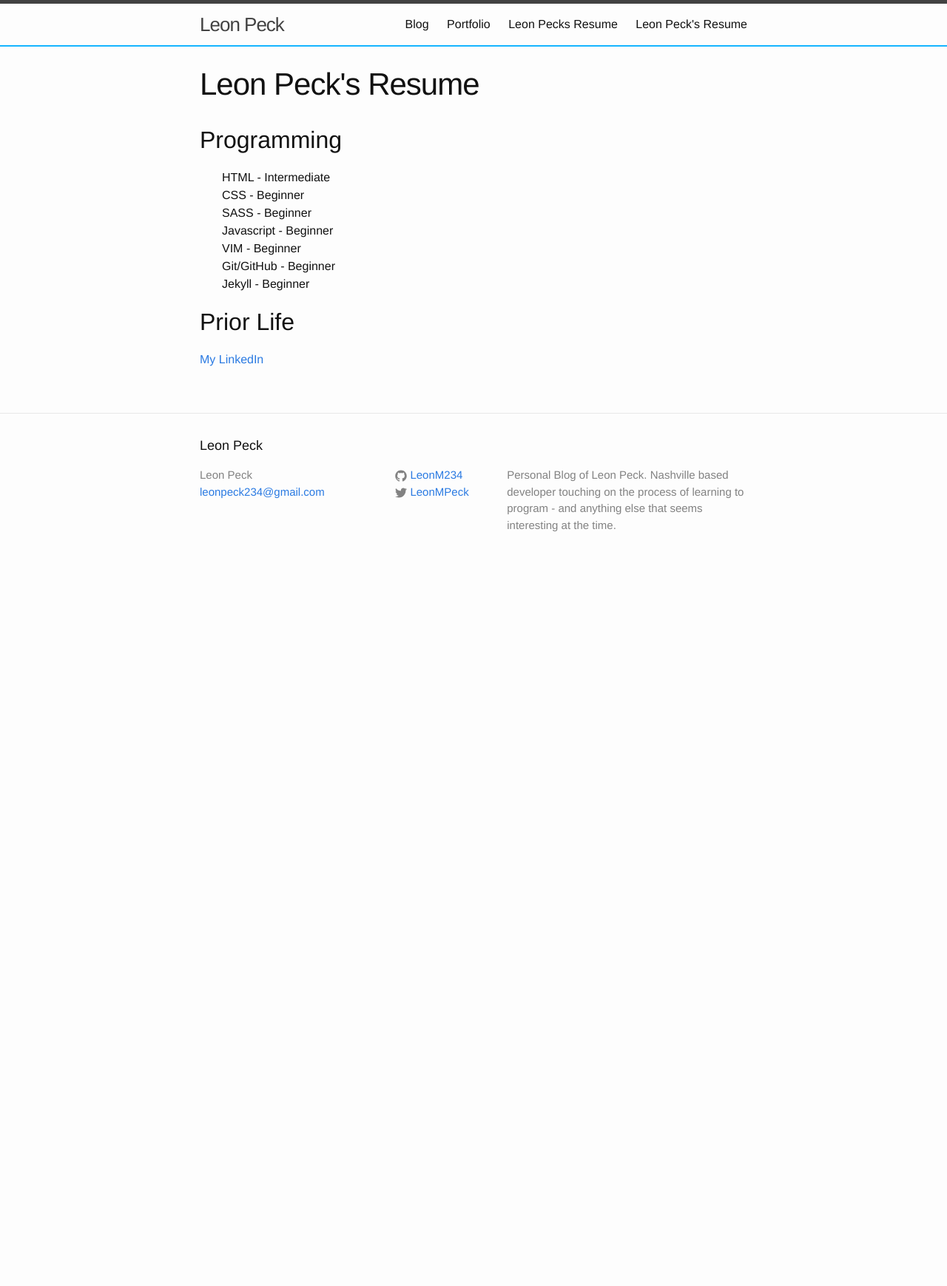
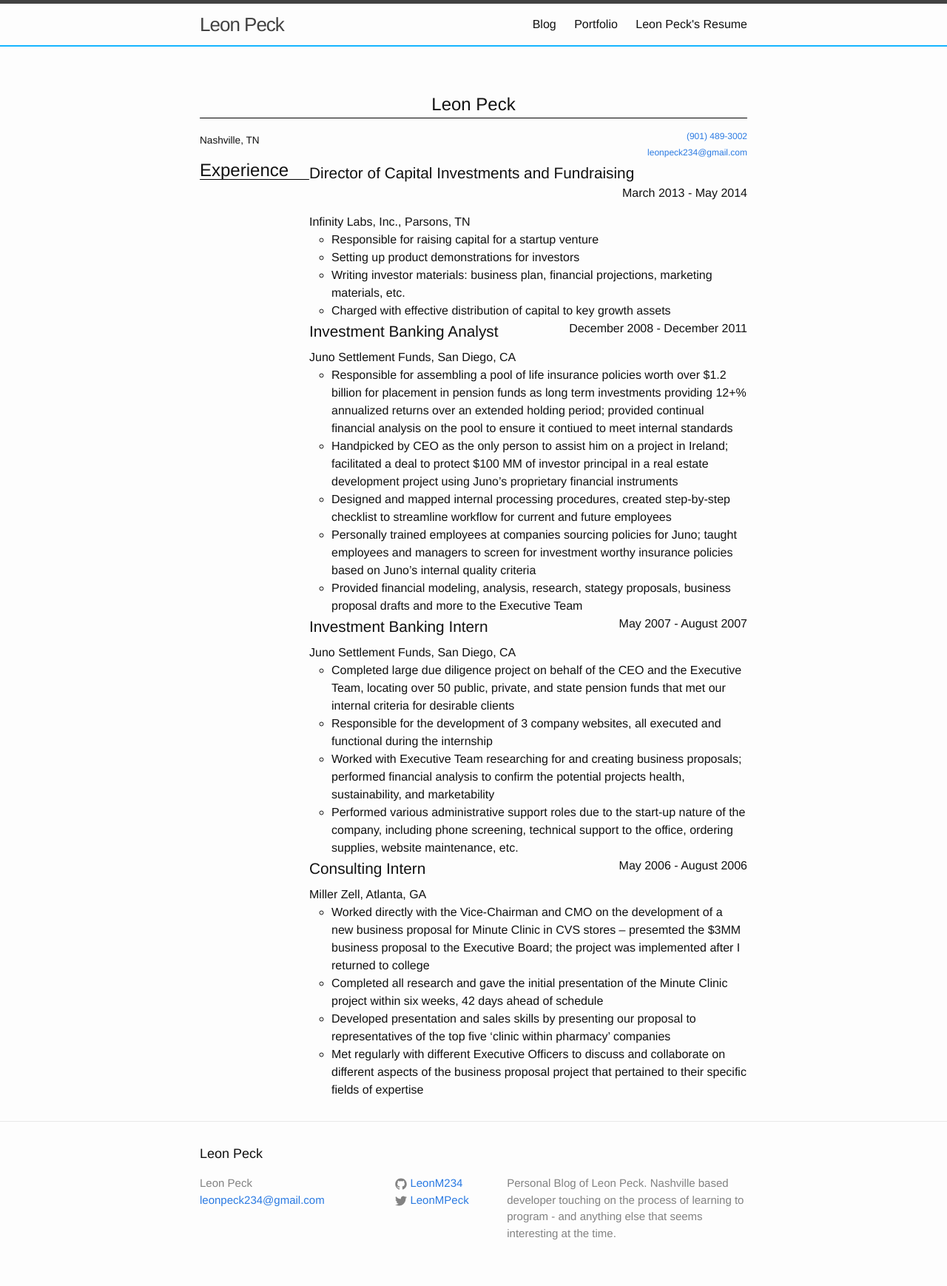
Before and after one commit to LeonM234/Leon.github.io, a Jekyll site: the page built from resume.html, in a window 1280 px wide. Shown: the whole page at 74% size. Built offline with Jekyll 4.4.1, drawn with Linux system fonts in a browser that asks for light colours; before the commit the page ends 900 px from its top, so only the background shows below that.

Commit message:
Changes related to new resume.  Needs work.

```diff
--- a/_sass/_layout.scss
+++ b/_sass/_layout.scss
@@ -1,6 +1,18 @@
 /**
  * Site header
  */
+
+// Sidebar (on our case is the header element)
+// -> positioned absolutely with a set width of x
+// Content (in our case is the div.page-content)
+// -> margin left of x
+
+
+
+
+
+
+
 .site-header {
     border-top: 5px solid $grey-color-dark;
     border-bottom: 2px solid rgb(22, 180, 255);
@@ -49,12 +61,13 @@ a.page-link {
     }
 
     .page-link {
+        white-space: nowrap;
         color: $text-color;
         line-height: $base-line-height;
 
         // Gaps between nav items, but not on the first one
-        &:not(:first-child) {
-            margin-left: 20px;
+        &:not(:last-child) {
+            margin-right: 20px;
         }
     }
 
--- /dev/null
+++ b/_sass/_resume.scss
@@ -0,0 +1,63 @@
+// Sass : see the "Nesting" section on http://sass-lang.com/guide
+
+.post-title {
+  display: none;
+}
+
+#resume {
+  section {
+    clear: both;
+  }
+  h1 {
+    border-bottom: 1px solid black;
+    text-align: center;
+    font-size: 1.5em;
+  }
+  p#home{
+    padding-top: 5px;
+    font-size: 0.85em;
+  }
+  section#preamble a {
+    display: block;
+    float: right;
+    clear: right;
+    margin-bottom: 0.3em;
+    font-size: 0.75em;
+  }
+  section#jobs {
+    // & > ul will translate to section#jobs > ul
+    h2, & > ul {
+      display: inline-block;
+      float: left;
+    ul li {
+      list-style-type: circle;
+    }
+    }
+    h2 {
+      width: 20%;
+      line-height: 1;
+      font-size: 1.5em;
+      border-bottom: 1px solid black;
+    }
+    & > ul {
+      width: 80%;
+      margin: 0;
+    }
+    h3 {
+      display: inline-block;
+      margin: 0;
+      font-size: 1.3em;
+    }
+    .dates{
+      float: right;
+    }
+    .employer:before {
+      content: '';
+      display: block;
+      clear: both;
+    }
+    .employer:after {
+      content: ', ';
+    }
+  }
+}
--- a/css/main.scss
+++ b/css/main.scss
@@ -45,5 +45,6 @@ $on-laptop:        800px;
 @import
         "base",
         "layout",
-        "syntax-highlighting"
+        "syntax-highlighting",
+        "resume"
 ;
--- a/resume.html
+++ b/resume.html
@@ -1,11 +1,15 @@
 ---
-title: Leon Pecks Resume
+title: Leon Peck's Resume
 layout: page
 permalink: /resume/
 ---
-<h1>Leon Peck</h1>
-<a href="mailto:leonpeck234@gmail.com">leonpeck234@gmail.com</a>
-<a href="tel:+19014893002">(901) 489-3002</a>
+<article id="resume">
+<section id="preamble">
+  <h1>Leon Peck</h1>
+  <a href="tel:+19014893002">(901) 489-3002</a>
+  <a href="mailto:leonpeck234@gmail.com">leonpeck234@gmail.com</a>
+  <p id="home">Nashville, TN</p>
+</section>
 
 <section id="jobs">
   <h2>Experience</h2>
@@ -13,8 +17,7 @@ permalink: /resume/
   <ul>
     <li>
       <h3>Director of Capital Investments and Fundraising</h3>
-      <span class="begin">March 2013</span>
-      <span class="end">May 2014</span>
+      <p class="dates">March 2013 - May 2014</p>
       <span class="employer">Infinity Labs, Inc.</span>
       <span class="employer-location">Parsons, TN</span>
       <ul class="responsibilities">
@@ -27,8 +30,7 @@ permalink: /resume/
 
     <li>
       <h3>Investment Banking Analyst</h3>
-      <span class="begin">December 2008</span>
-      <span class="end">December 2011</span>
+      <p class="dates">December 2008 - December 2011</p>
       <span class="employer">Juno Settlement Funds</span>
       <span class="employer-location">San Diego, CA</span>
       <ul class="responsibilities">
@@ -37,12 +39,12 @@ permalink: /resume/
         <li>Designed and mapped internal processing procedures, created step-by-step checklist to streamline workflow for current and future employees</li>
         <li>Personally trained employees at companies sourcing policies for Juno; taught employees and managers to screen for investment worthy insurance policies based on Juno’s internal quality criteria</li>
         <li>Provided financial modeling, analysis, research, stategy proposals, business proposal drafts and more to the Executive Team</li>
+      </ul>
     </li>
 
     <li>
       <h3>Investment Banking Intern</h3>
-      <span class="begin">May 2007</span>
-      <span class="end">August 2007</span>
+      <p class="dates">May 2007 - August 2007</p>
       <span class="employer">Juno Settlement Funds</span>
       <span class="employer-location">San Diego, CA</span>
       <ul class="responsibilities">
@@ -55,22 +57,22 @@ permalink: /resume/
 
     <li>
       <h3>Consulting Intern</h3>
-      <span class="begin">May 2007</span>
-      <span class="end">August 2007</span>
-      <span class="employer">Juno Settlement Funds</span>
-      <span class="employer-location">San Diego, CA</span>
+      <p class="dates">May 2006 - August 2006</p>
+      <span class="employer">Miller Zell</span>
+      <span class="employer-location">Atlanta, GA</span>
       <ul class="responsibilities">
-        <li>Completed large due diligence project on behalf of the CEO and the Executive Team, locating over 50 public, private, and state pension funds that met our internal criteria for desirable clients</li>
-        <li>Responsible for the development of 3 company websites, all executed and functional during the internship</li>
-        <li>Worked with Executive Team researching for and creating business proposals; performed financial analysis to confirm the potential projects health, sustainability, and marketability</li>
-        <li>Performed various administrative support roles due to the start-up nature of the company, including phone screening, technical support to the office, ordering supplies, website maintenance, etc.</li>
+        <li>Worked directly with the Vice-Chairman and CMO on the development of a new business proposal for Minute Clinic in CVS stores – presemted the $3MM business proposal to the Executive Board; the project was implemented after I returned to college</li>
+        <li>Completed all research and gave the initial presentation of the Minute Clinic project within six weeks, 42 days ahead of schedule</li>
+        <li>Developed presentation and sales skills by presenting our proposal to representatives of the top five ‘clinic within pharmacy’ companies</li>
+        <li>Met regularly with different Executive Officers to discuss and collaborate on different aspects of the business proposal project that pertained to their specific fields of expertise</li>
       </ul>
     </li>
 
   </ul>
 </section>
+</article>
 
-
+<!--
 ## Programming
 
 *  HTML - Intermediate
@@ -86,3 +88,9 @@ permalink: /resume/
 
 
 <a href="http://www.linkedin.com/pub/leon-peck/4/969/a1/" target="_blank">My LinkedIn</a>
+
+Look at Eliza's resume (and others online) and possibly add the following sections:
+  Activities (Nashville VR, anything other club or activity)
+  Languages/Skills (stuff related to programming)
+  Education (quick overview of what I did in school, a few clubs and whatnot)
+-->
--- a/resume.md
+++ /dev/null
@@ -1,19 +0,0 @@
----
-title: Leon Peck's Resume
-layout: page
-permalink: /resume/
----
-
-## Programming
-
-*  HTML - Intermediate
-*  CSS - Beginner
-*  SASS - Beginner
-*  Javascript - Beginner
-*  VIM - Beginner
-*  Git/GitHub - Beginner
-*  Jekyll - Beginner
-
-## Prior Life
-
-<a href="http://www.linkedin.com/pub/leon-peck/4/969/a1/" target="_blank">My LinkedIn</a>
```
Also changed, not shown: 1 other file.
